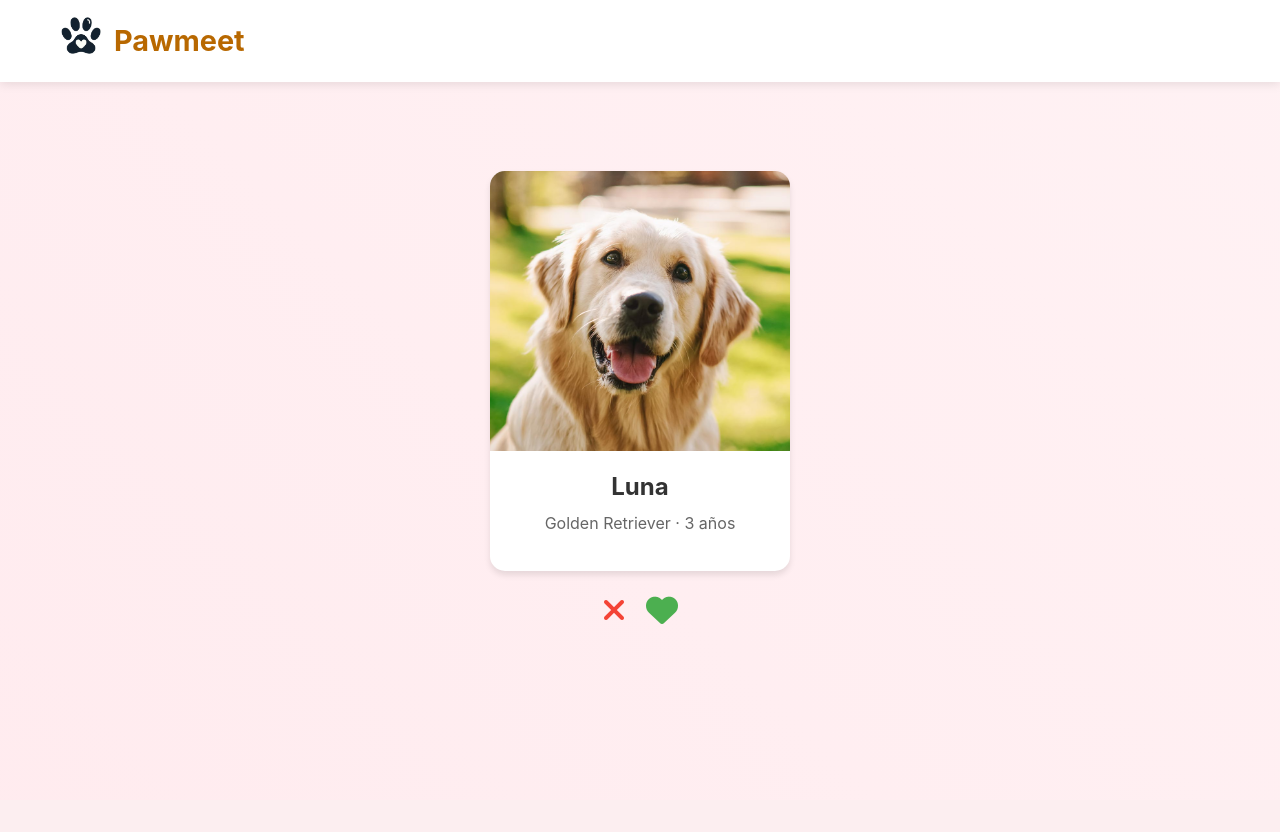
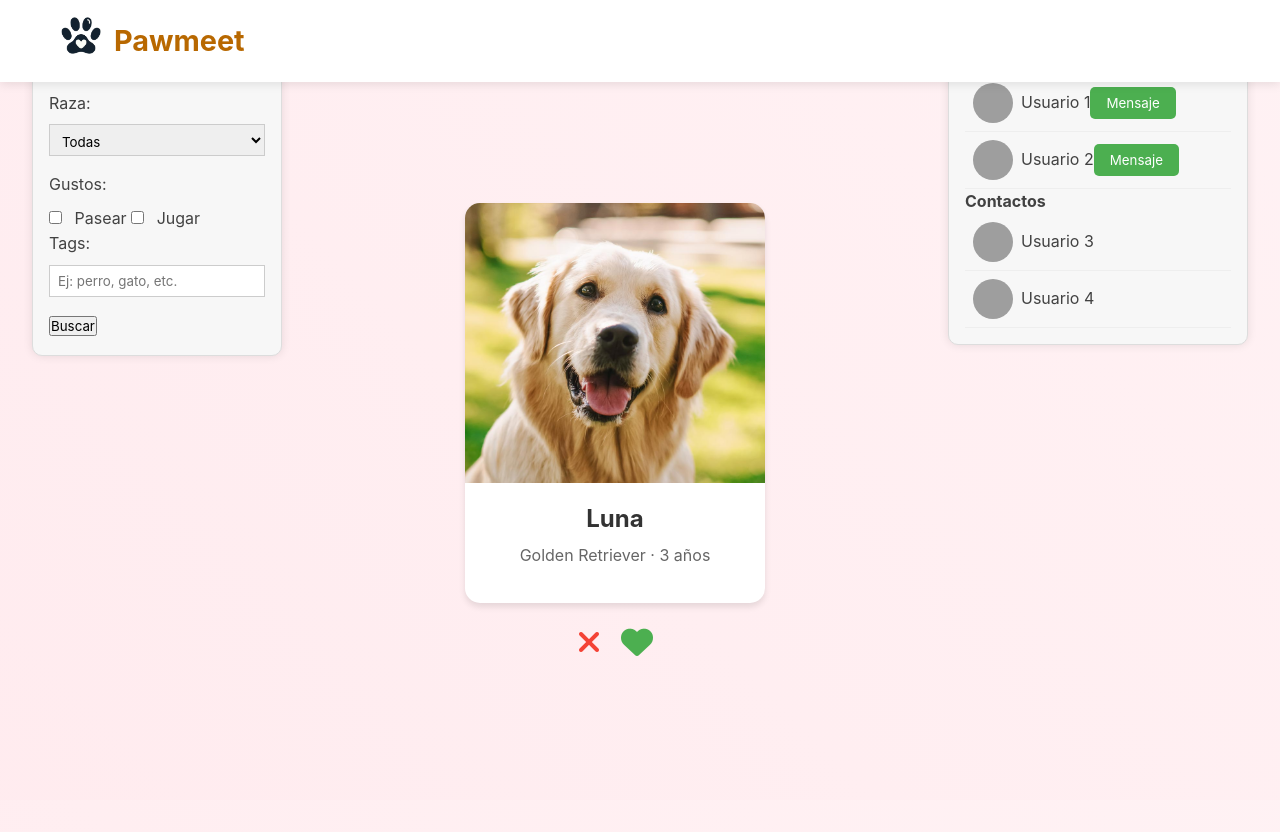
Before and after one commit to pauca881/pawmeet, a Django app: page /conectar/ in a window 1280 px wide. Before the commit the page ends 624 px from the top, so only its background shows below. Run offline with Django 5.2, Linux system fonts and the light colour scheme; grey boxes are pictures that could not be loaded.

Commit message:
Cambios en la pagina de conectar

```diff
--- a/home/static/home/conectar.css
+++ b/home/static/home/conectar.css
@@ -18,7 +18,7 @@ body {
     padding: 0;
     line-height: 1.6;
     color: var(--text-color);
-    background: #ffffff; /* Color de fondo rosado */
+    background: linear-gradient(45deg, rgba(254, 63, 97, 0.1), rgba(255, 123, 145, 0.1)); /* Fondo rosado */
 }
 
 /* Contenedor del header */
@@ -64,7 +64,7 @@ nav {
     align-items: center;
     flex-direction: column;
     overflow: hidden;
-    background: linear-gradient(45deg, rgba(254, 63, 97, 0.1), rgba(255, 123, 145, 0.1));
+    background: inherit;
     padding: 0 1rem;
 }
 .pet-card {
@@ -118,3 +118,97 @@ nav {
 .btn-dislike {
     color: #f44336;
 }
+
+
+/* Contenedor principal */
+.container {
+    display: flex;
+    justify-content: space-between;
+    align-items: flex-start;
+    padding: 2rem;
+    width: 100%; /* Asegúrate de que el contenedor tenga el ancho completo */
+    height: 100vh; /* (Opcional) Si deseas que el fondo rosado se extienda hasta el final de la pantalla */
+    background: inherit; /* Hereda el fondo del cuerpo (rosado) */
+}
+
+/* Filtros de búsqueda (izquierda) */
+.filters-sidebar {
+    width: 250px;
+    background-color: #f7f7f7;
+    padding: 1rem;
+    border: 1px solid #ddd;
+    border-radius: 10px;
+    box-shadow: 0 0 10px rgba(0, 0, 0, 0.1);
+}
+
+.filters-sidebar h4 {
+    margin-top: 0;
+}
+
+.filters-sidebar form {
+    margin-top: 1rem;
+}
+
+.filters-sidebar label {
+    display: block;
+    margin-bottom: 0.5rem;
+}
+
+.filters-sidebar select,.filters-sidebar input[type="text"] {
+    width: 100%;
+    height: 2rem;
+    margin-bottom: 1rem;
+    padding: 0.5rem;
+    border: 1px solid #ccc;
+}
+
+.filters-sidebar input[type="checkbox"] {
+    margin-right: 0.5rem;
+}
+
+/* Chats abiertos y contactos (derecha) */
+.chats-sidebar {
+    width: 300px;
+    background-color: #f7f7f7;
+    padding: 1rem;
+    border: 1px solid #ddd;
+    border-radius: 10px;
+    box-shadow: 0 0 10px rgba(0, 0, 0, 0.1);
+}
+
+.chats-sidebar h4 {
+    margin-top: 0;
+}
+
+.chats-sidebar ul {
+    list-style: none;
+    padding: 0;
+    margin: 0;
+}
+
+.chats-sidebar li {
+    display: flex;
+    align-items: center;
+    padding: 0.5rem;
+    border-bottom: 1px solid #eee;
+}
+
+.chats-sidebar li img {
+    width: 40px;
+    height: 40px;
+    border-radius: 50%;
+    margin-right: 0.5rem;
+}
+
+.chats-sidebar button {
+    background-color: #4caf50;
+    color: #fff;
+    border: none;
+    padding: 0.5rem 1rem;
+    border-radius: 5px;
+    cursor: pointer;
+}
+
+.chats-sidebar button:hover {
+    background-color: #3e8e41;
+}
--- a/home/templates/conectar.html
+++ b/home/templates/conectar.html
@@ -21,6 +21,32 @@
             </nav>
         </header>
         <main>
+            <div class="container">
+                <!-- **NUEVO**: Filtros de búsqueda (izquierda) -->
+                <div class="filters-sidebar">
+                    <h4>Filtros de búsqueda</h4>
+                    <form>
+                        <label>Raza:</label>
+                        <select name="raza">
+                            <option value="">Todas</option>
+                            <option value="Golden Retriever">Golden Retriever</option>
+                            <option value="Poodle">Poodle</option>
+                            <!-- Agrega más opciones según sea necesario -->
+                        </select>
+                        <br>
+                        <label>Gustos:</label>
+                        <input type="checkbox" name="gustos[]" value="Pasear"> Pasear
+                        <input type="checkbox" name="gustos[]" value="Jugar"> Jugar
+                        <!-- Agrega más opciones según sea necesario -->
+                        <br>
+                        <label>Tags:</label>
+                        <input type="text" name="tags" placeholder="Ej: perro, gato, etc.">
+                        <br>
+                        <button type="submit">Buscar</button>
+                    </form>
+                </div>
+
+                <!-- **NO CAMBIA**: Zona central (swipe-container) -->
                 <div class="swipe-container">
                     <div class="pet-card">
                         <img src="{% static 'home/example_pet.jpg' %}" alt="Mascota">
@@ -38,6 +64,38 @@
                         </button>
                     </div>
                 </div>
+
+                <!-- **NUEVO**: Chats abiertos y contactos (derecha) -->
+                <div class="chats-sidebar">
+                    <h4>Chats abiertos</h4>
+                    <ul>
+                        <li>
+                            <img src="{% static 'home/example_user.jpg' %}" alt="Usuario">
+                            <span>Usuario 1</span>
+                            <button>Mensaje</button>
+                        </li>
+                        <li>
+                            <img src="{% static 'home/example_user2.jpg' %}" alt="Usuario">
+                            <span>Usuario 2</span>
+                            <button>Mensaje</button>
+                        </li>
+                        <!-- Agrega más elementos según sea necesario -->
+                    </ul>
+                    <h4>Contactos</h4>
+                    <ul>
+                        <li>
+                            <img src="{% static 'home/example_user3.jpg' %}" alt="Usuario">
+                            <span>Usuario 3</span>
+                        </li>
+                        <li>
+                            <img src="{% static 'home/example_user4.jpg' %}" alt="Usuario">
+                            <span>Usuario 4</span>
+                        </li>
+                        <!-- Agrega más elementos según sea necesario -->
+                    </ul>
+                </div>
+
+            </div>
         </main>
     </body>
 </html>
```
Lines whose indentation alone changed are shown as unchanged.
